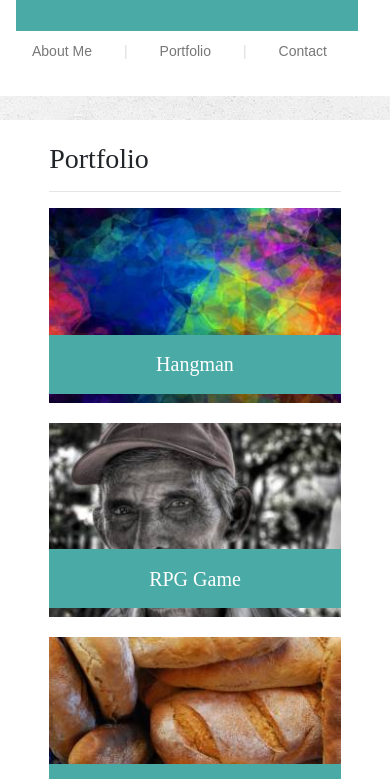
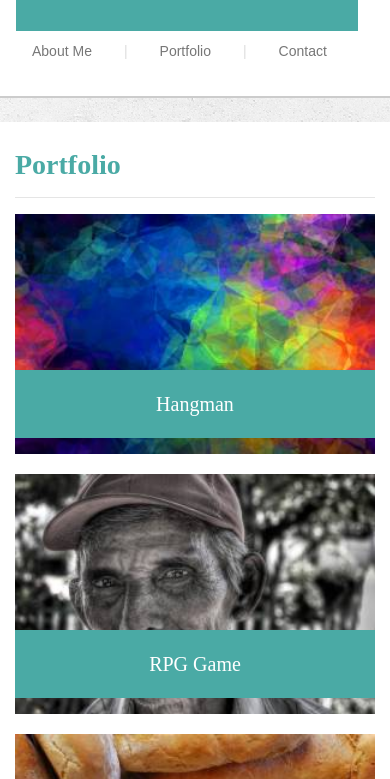
Before and after one commit to ejmorga1/Bootstrap-Portfolio, a plain HTML site: page portfolio.html in a window 390 px wide. Shown: the part 65-844 px from the top of the page. Drawn offline with nearby package versions, Linux system fonts and the light colour scheme.

Commit message:
Worked on spacing, rows, and col

```diff
--- a/assets/css/style.css
+++ b/assets/css/style.css
@@ -2,8 +2,8 @@ body {
     background-image: url("../images/concrete_seamless.png");
 }
 
-nav {
-    padding: 0;
+nav{
+    border-bottom:  2px solid #cccccc;
 }
 
 .container {
@@ -66,6 +66,12 @@ h3 {
     font-size: 32px;
 }
 
+h2 {
+    color: #4aaaa5;
+    font-weight: bolder;
+    margin: 4px 0 0 0;
+}
+
 p,
 a {
     font-family: "Arial", "Helvetica Neue", Helvetica, sans-serif;
@@ -87,22 +93,7 @@ p {
 
 
 @media screen and (max-width: 980px) {
-    header {
-        width: 90%;
-    }
-    .content {
-        padding-top: 22px;
-    }
-    main {
-        width: 570px;
-        margin: 0 auto 0 5%;
-    }
-    .logo {
-        padding: 23px;
-    }
-    navcustom {
-        padding: 27px 0 27px 0;
-    }
+
     h1,
     h2,
     h3 {
@@ -141,22 +132,6 @@ p {
 
 
 @media screen and (max-width: 768px) {
-    header {
-        width: 96%;
-    }
-    .content {
-        padding-top: 22px;
-    }
-    main {
-        width: 570px;
-        margin: 0 auto 0 2%;
-    }
-    .logo {
-        padding: 23px;
-    }
-    navcustom {
-        padding: 27px 0 27px 0;
-    }
     h1,
     h2,
     h3 {
@@ -170,22 +145,6 @@ p {
     }
     p {
         line-height: 1.8;
-    }
-    .portfolio img {
-        width: 222px;
-    }
-    .portfolio section {
-        padding: 0 20px 30px 0;
-        position: relative;
-    }
-    .portfolio h3 {
-        color: white;
-        background-color: #4aaaa5;
-        text-align: center;
-        padding: 16px 0;
-        width: 222px;
-        top: 90px;
-        font-size: 20px;
     }
 }
 
@@ -233,7 +192,7 @@ p {
     p {
         line-height: 1.8;
     }
-    #Profile {
+    .profilepic {
         width: 100%;
         height: 300px;
         margin-bottom: 20px;
--- a/portfolio.html
+++ b/portfolio.html
@@ -12,7 +12,9 @@
 
 <body>
     <nav class="navbar navbar-light bg-white">
-        <a class="navbar-brand logo" href="#"><h1>Evan Morgan</h1></a>
+        <a class="navbar-brand logo" href="#">
+            <h1>Evan Morgan</h1>
+        </a>
         <ul class="nav justify-content-end">
             <li class="nav-item">
                 <a class="nav-link active" href="index.html">
@@ -40,10 +42,14 @@
     <br>
     <div class="container bg-white">
         <div class="content">
-            <main>
-                <h2>Portfolio</h2>
-                <hr>
-                <div class="portfolio">
+            <div class="row">
+                <div class="col-lg-12">
+                    <h2>Portfolio</h2>
+                </div>
+            </div>
+            <hr>
+            <div class="row portfolio">
+                <div class="col-lg-12">
                     <section class="float-left">
                         <a href="#">
                             <img src="assets/images/portfolio1.jpg" alt="Color Picture" />
@@ -76,8 +82,8 @@
                     </section>
                 </div>
 
+            </div>
         </div>
-    </div>
 
 </body>
 
```
Also changed, not shown: contact.html (+10 -2 lines).
